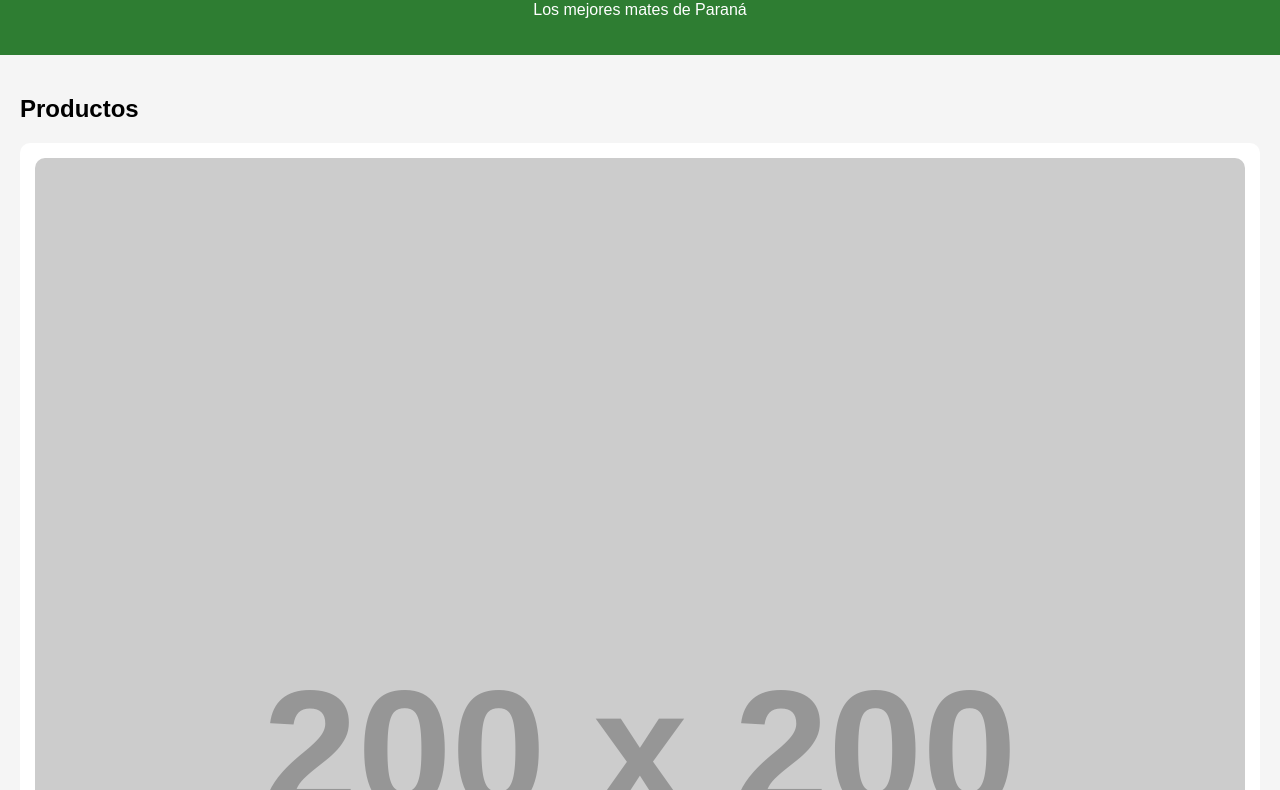
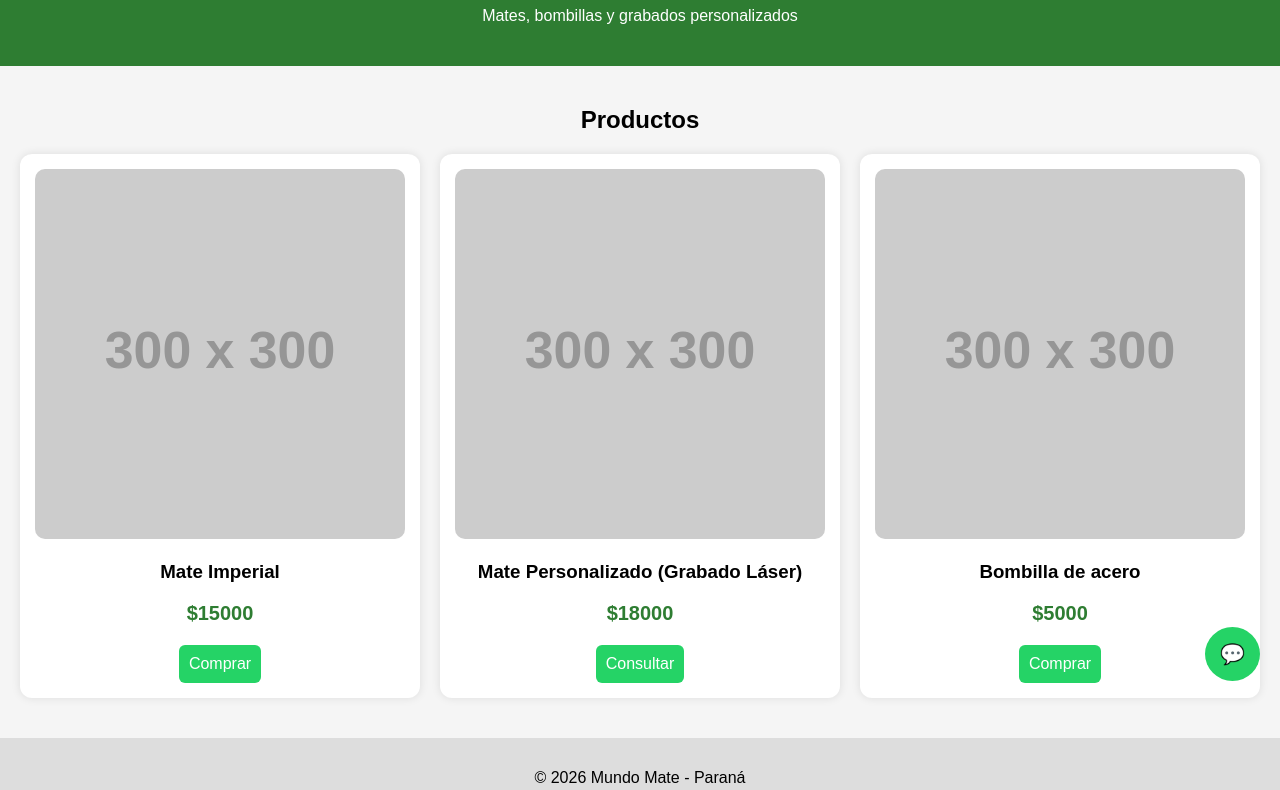
Before and after one commit to mundomateparana/mundomate, a plain HTML site: page index.html in a window 1280 px wide. Shown: the part 99-889 px from the top of the page. Drawn offline with Linux system fonts and the light colour scheme; placeholder pictures from the web are drawn by us.

Commit message:
Update index.html

```diff
--- a/index.html
+++ b/index.html
@@ -16,7 +16,11 @@ header {
     background-color: #2e7d32;
     color: white;
     text-align: center;
-    padding: 20px;
+    padding: 25px;
+}
+
+h2 {
+    text-align: center;
 }
 
 .container {
@@ -25,15 +29,16 @@ header {
 
 .productos {
     display: grid;
-    grid-template-columns: repeat(auto-fit, minmax(200px, 1fr));
+    grid-template-columns: repeat(auto-fit, minmax(220px, 1fr));
     gap: 20px;
 }
 
 .producto {
     background: white;
     padding: 15px;
-    border-radius: 10px;
+    border-radius: 12px;
     text-align: center;
+    box-shadow: 0 0 10px rgba(0,0,0,0.1);
 }
 
 .producto img {
@@ -45,6 +50,7 @@ header {
     font-size: 20px;
     color: #2e7d32;
     margin: 10px 0;
+    font-weight: bold;
 }
 
 .boton {
@@ -52,8 +58,21 @@ header {
     background: #25d366;
     color: white;
     padding: 10px;
-    border-radius: 5px;
+    border-radius: 6px;
     text-decoration: none;
+    margin-top: 10px;
+}
+
+.whatsapp-float {
+    position: fixed;
+    bottom: 20px;
+    right: 20px;
+    background: #25d366;
+    color: white;
+    padding: 15px;
+    border-radius: 50%;
+    text-decoration: none;
+    font-size: 20px;
 }
 
 footer {
@@ -68,8 +87,8 @@ footer {
 <body>
 
 <header>
-    <h1>Mundo Mate</h1>
-    <p>Los mejores mates de Paraná</p>
+    <h1>🧉 Mundo Mate</h1>
+    <p>Mates, bombillas y grabados personalizados</p>
 </header>
 
 <div class="container">
@@ -79,18 +98,34 @@ footer {
 <div class="productos">
 
 <div class="producto">
-            <img src="https://via.placeholder.com/200" alt="Mate">
+    <img src="https://via.placeholder.com/300" alt="">
     <h3>Mate Imperial</h3>
     <p class="precio">$15000</p>
-            <a class="boton" href="https://wa.me/5493430000000?text=Hola%20quiero%20comprar%20Mate%20Imperial">Comprar</a>
+    <a class="boton" href="https://wa.me/5493434613955?text=Hola%20quiero%20comprar%20Mate%20Imperial">Comprar</a>
+</div>
+
+<div class="producto">
+    <img src="https://via.placeholder.com/300" alt="">
+    <h3>Mate Personalizado (Grabado Láser)</h3>
+    <p class="precio">$18000</p>
+    <a class="boton" href="https://wa.me/5493434613955?text=Hola%20quiero%20un%20mate%20personalizado">Consultar</a>
+</div>
+
+<div class="producto">
+    <img src="https://via.placeholder.com/300" alt="">
+    <h3>Bombilla de acero</h3>
+    <p class="precio">$5000</p>
+    <a class="boton" href="https://wa.me/5493434613955?text=Hola%20quiero%20comprar%20una%20bombilla">Comprar</a>
 </div>
 
 </div>
 
 </div>
 
+<a class="whatsapp-float" href="https://wa.me/5493434613955">💬</a>
+
 <footer>
-    <p>© 2026 Mundo Mate</p>
+<p>© 2026 Mundo Mate - Paraná</p>
 </footer>
 
 </body>
```
Lines whose indentation alone changed are shown as unchanged.
